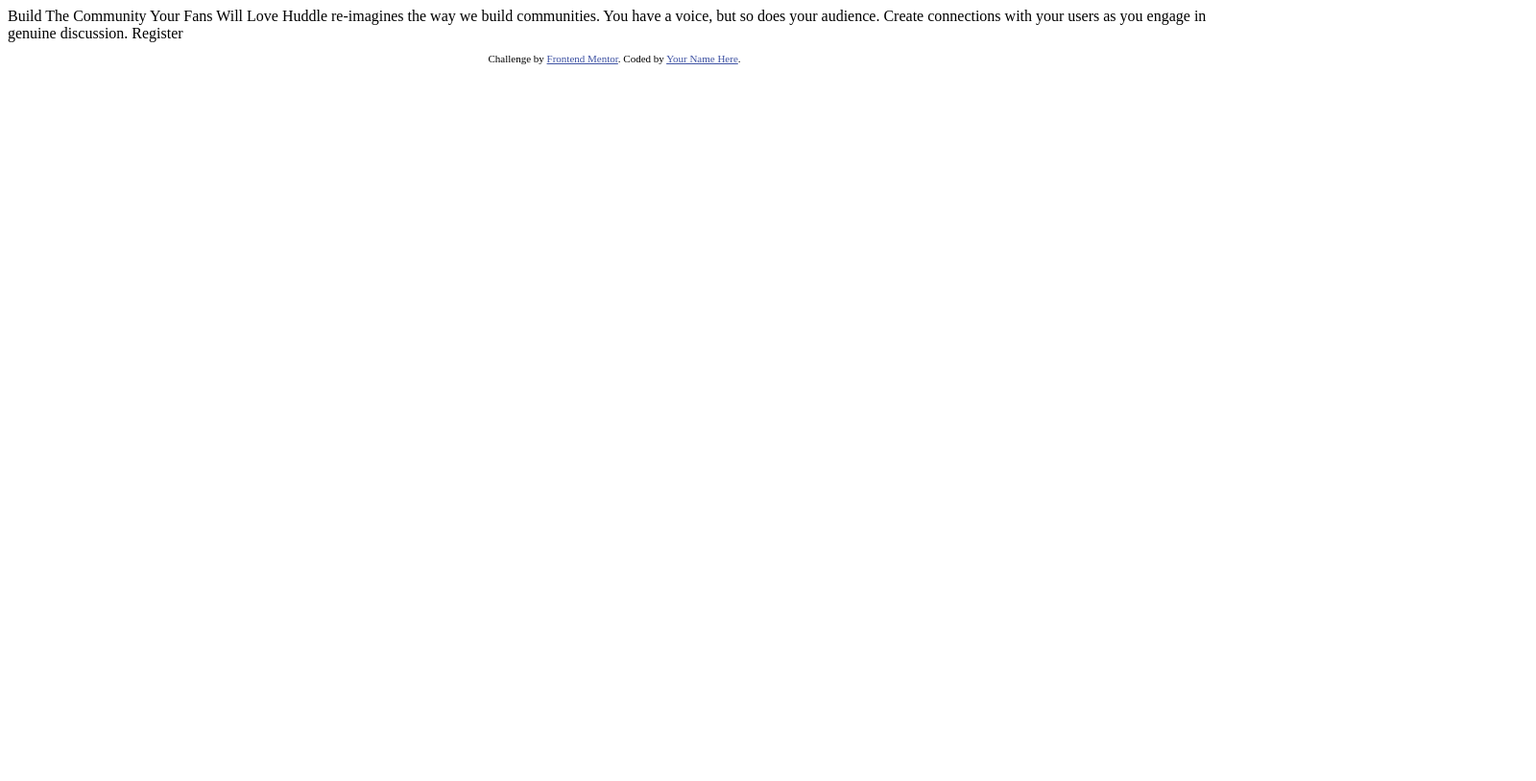
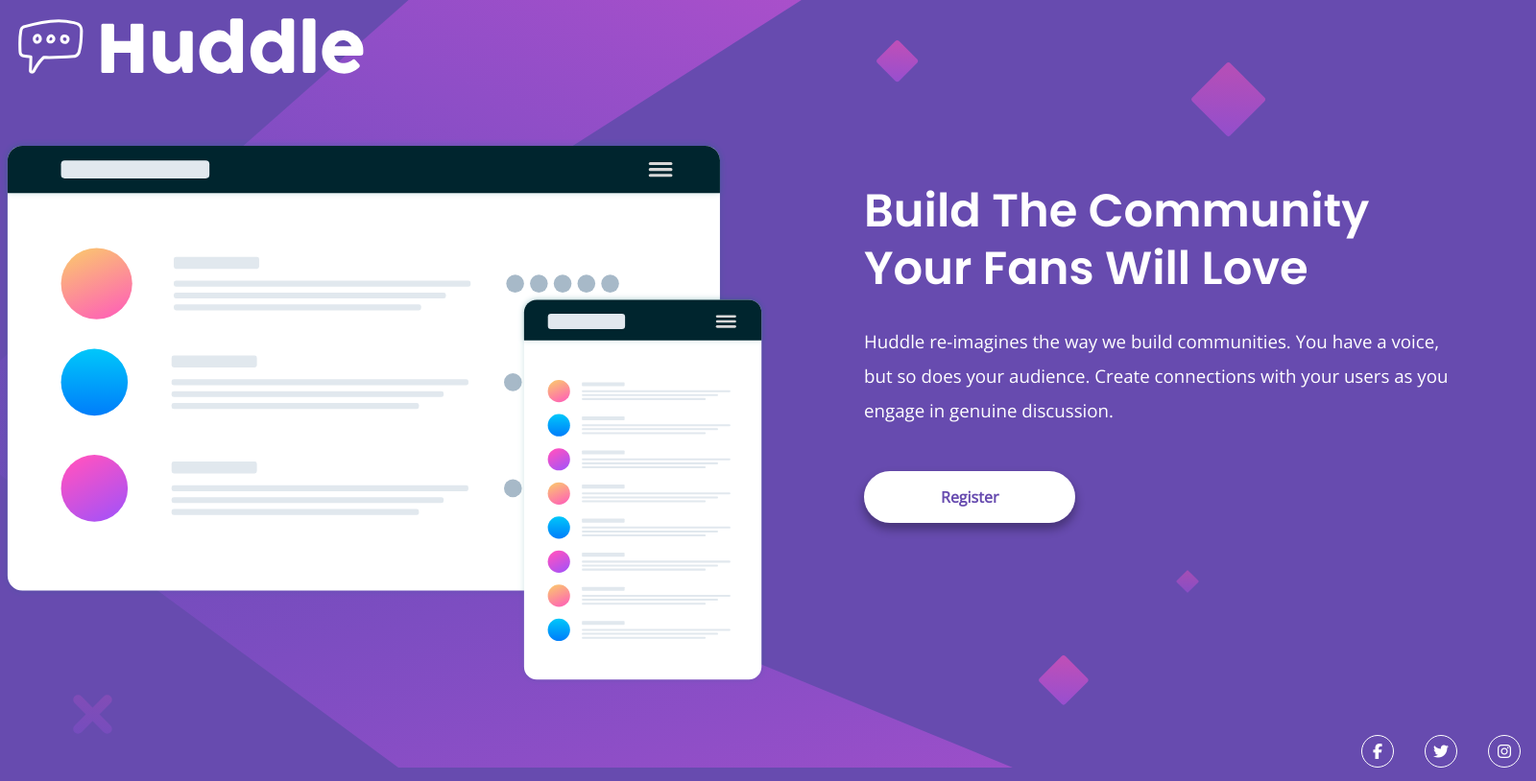
Before and after one commit to devjakov/huddle-landing-page, a plain HTML site: page index.html in a window 1280 px wide. Shown: the whole page at 96% size, 1600 px wide, since content can reach past the window. Drawn offline with nearby package versions, Linux system fonts and the light colour scheme.

Commit message:
maybe done

```diff
--- a/index.html
+++ b/index.html
@@ -2,11 +2,17 @@
 <html lang="en">
 <head>
   <meta charset="UTF-8">
-  <meta name="viewport" content="width=device-width, initial-scale=1.0"> <!-- displays site properly based on user's device -->
-
+  <meta http-equiv="X-UA-Compatible" content="IE=edge">
+  <meta name="viewport" content="width=device-width, initial-scale=1.0">
   <link rel="icon" type="image/png" sizes="32x32" href="./images/favicon-32x32.png">
+  <link rel="stylesheet" href="normalize.css">
+  <link rel="stylesheet" href="style.css">
 
   <title>Frontend Mentor | Huddle landing page with single introductory section</title>
+
+  <!-- fontawesome -->
+   <!-- fontawesome -->
+   <script src="https://kit.fontawesome.com/3c1048eb8c.js" crossorigin="anonymous"></script>
 
   <!-- Feel free to remove these styles or customise in your own stylesheet 👍 -->
   <style>
@@ -16,18 +22,42 @@
 </head>
 <body>
 
-  Build The Community Your Fans Will Love
+  <div class="logocontainer">
+    <img id="logo" src="images/logo.svg" alt="">
+  </div>
 
-  Huddle re-imagines the way we build communities. You have a voice, but so does your audience.
-  Create connections with your users as you engage in genuine discussion.
+  <div class="container">
 
-  Register
+    <div class="mockupcontainer">
+      <img id="mockup" src="images\illustration-mockups.svg" alt="">
+    </div>
 
-  <footer>
+    <div class="sidecontent">
+      <div class="text">
+        <h2 id="heading">Build The Community <span>Your Fans Will Love</span></h2>
+
+        <h3> Huddle re-imagines the way we build communities. You have a voice, but so does your audience.
+          Create connections with your users as you engage in genuine discussion.
+        </h3>
+      </div>
+
+      <div class="button">
+        <a id="register" href="#">Register</a>
+      </div>
+    </div>
+
+  </div>
+
+  <div class="social">
+    <a href="#" class="fab fa-facebook-f"></a>
+    <a href="#" class="fab fa-twitter"></a>
+    <a href="#" class="fab fa-instagram"></a>
+  </div>
+  <!-- <footer>
     <p class="attribution">
       Challenge by <a href="https://www.frontendmentor.io?ref=challenge" target="_blank">Frontend Mentor</a>.
       Coded by <a href="#">Your Name Here</a>.
     </p>
-  </footer>
+  </footer> -->
 </body>
 </html>
--- /dev/null
+++ b/style.css
@@ -0,0 +1,223 @@
+/* # Front-end Style Guide
+
+## Layout
+
+The designs were created to the following widths:
+
+- Mobile: 375px
+- Desktop: 1440px
+
+## Colors
+
+### Primary
+
+- Violet: hsl(257, 40%, 49%)
+- Soft Magenta: hsl(300, 69%, 71%)
+
+## Typography
+
+### Headings
+
+- Family: [Poppins](https://fonts.google.com/specimen/Poppins)
+- Weights: 400, 600
+
+### Body
+
+- Family: [Open Sans](https://fonts.google.com/specimen/Open+Sans)
+- Weights: 400
+
+## Icons
+
+For the social icons, you can use a font icon library. Some suggestions can be found below:
+
+- [Font Awesome](https://fontawesome.com/)
+- [IcoMoon](https://icomoon.io/)
+- [Ionicons](https://ionicons.com/) */
+
+
+
+
+@import url('https://fonts.googleapis.com/css2?family=Poppins:wght@400;600&display=swap');
+
+@import url('https://fonts.googleapis.com/css2?family=Open+Sans&family=Poppins:wght@400;600&display=swap');
+
+/* UNIVERSAL AND GENERAL */
+
+html {
+    /* ## Colors
+This is where i define colors and main font type
+    ### Primary */
+    --Violet: hsl(257, 40%, 49%);
+    --SoftMagenta: hsl(300, 69%, 71%);
+
+    font-family: "Open Sans", sans-serif;
+    color: white;
+}
+
+body{
+    background: var(--Violet) url('./images/bg-mobile.svg');
+    background-repeat: no-repeat;
+    background-size: 100vw;
+    width: 100vw;
+    height: 100vh;
+    display: grid;
+    text-align: center;
+    grid-template-columns: 2fr 1fr 2fr;
+    grid-template-rows: 6rem 1fr 3rem 1fr;
+}
+
+/* container positioning */
+.container{
+ grid-column: 2;
+ grid-row: 2;
+ width: 90vw;
+ height: 650px;
+}
+
+/* logo image  */
+.logocontainer{
+    grid-column: 2;
+    grid-row: 1;
+    /* display flex on container centers the logo */
+    display: flex;
+}
+
+#logo{
+    width: 40vw;
+    /* this just moves it to the left */
+    margin-right: 100%;
+}
+
+/* mockup image */
+#mockup{
+    width: 90%;
+}
+
+.mockupcontainer{
+    width: 90vw;
+    margin: auto;
+}
+
+/* making the text look good */
+#heading{
+    font-family: "Poppins", sans-serif;
+    line-height: 2.25rem;
+}
+.text span{
+    display: block;
+}
+
+.text h3{
+    font-weight: 400;
+    line-height: 1.75rem;
+}
+
+/* register button */
+.button{
+    margin-top: 2.75rem;
+}
+
+#register{
+    background-color: white;
+    padding: 1rem 5rem;
+    font-weight: 700;
+    color:var(--Violet);
+    border-radius: 2rem;
+    box-shadow: 0px 6px 10px 1px rgba(0, 0, 0, .3);
+    transition: color ease-in-out 100ms;
+    transition: background-color ease-in-out 100ms;
+}
+
+#register:hover{
+    background-color: var(--SoftMagenta);
+    color: white;
+    transition: color ease-in-out 100ms;
+    transition: background-color ease-in-out 100ms;
+}
+
+/* social buttons */
+.social{
+    grid-column: 2;
+    grid-row: 3;
+    display: flex;
+    justify-content: center;
+    padding-bottom: 1rem;
+}
+
+.social a{
+    /* I will admit I have no idea why these values make the button sizes perfect
+    but i will leave it as it is.
+    I will mention though that I'm happy I'm able to
+    know with which values I have to play around
+    to make something work :D */
+    height: 16px;
+    width: 16px;
+    border: 1px solid white;
+    border-radius: 50%;
+    padding: .5rem;
+    margin: 0 1rem;
+}
+
+/* links */
+a{
+    text-decoration: none;
+    color: white;
+}
+
+/* MEDIA QUERIES FOR DESKTOP */
+@media (min-width: 800px){
+    body{
+        background: var(--Violet) url('./images/bg-desktop.svg');
+        background-repeat: no-repeat;
+        background-size: cover;
+        width: 100vw;
+        height: 100vh;
+    }
+
+    #mockup{
+        width: 100%;
+    }
+
+    .mockupcontainer{
+        width: 800px;
+        margin: 0;
+
+    }
+
+    .container{
+        margin: 3rem 0;
+        height: auto;
+        max-height: 1000px;
+        width: 1600px;
+        display: flex;
+        text-align: left;
+        justify-content: space-between;
+    }
+
+   .sidecontent{
+       width: 700px;
+       height: 70%;
+       display: flex;
+       flex-direction: column;
+       justify-content: center;
+   }
+
+   .sidecontent h3{
+       width: 90%;
+       line-height: 2.25rem;
+       margin-right: 100%;
+   }
+
+   .sidecontent h2{
+       font-size: 3rem;
+       line-height: 5rem;
+   }
+
+   .text span{
+       padding-top: 1.5rem;
+   }
+
+    .social{
+        justify-content: flex-end;
+    }
+}
```
Also changed, not shown: normalize.css (added).
